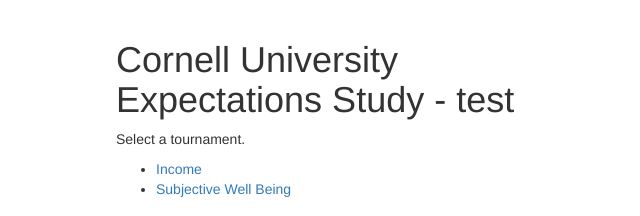
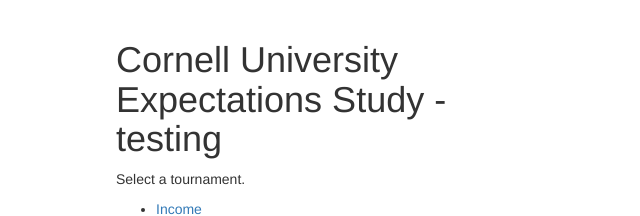
Before and after one commit to vincentowler/predictament, a Gatsby site: page / in a window 1280 px wide. Shown: the top 216 px of the page, without its empty margins (319-959 px from the left). Built offline with nearby package versions, Linux system fonts and the light colour scheme; Gatsby itself is replaced by a stand-in of ours.

Commit message:
Testing changes

```diff
--- a/src/components/pages/Home.js
+++ b/src/components/pages/Home.js
@@ -2,7 +2,7 @@
 
 const Home = ({ scenarios }) => (
   <div>
-    <h1>Cornell University Expectations Study - test</h1>
+    <h1>Cornell University Expectations Study - testing</h1>
 
     <p>Select a tournament.</p>
     <ul>
```
